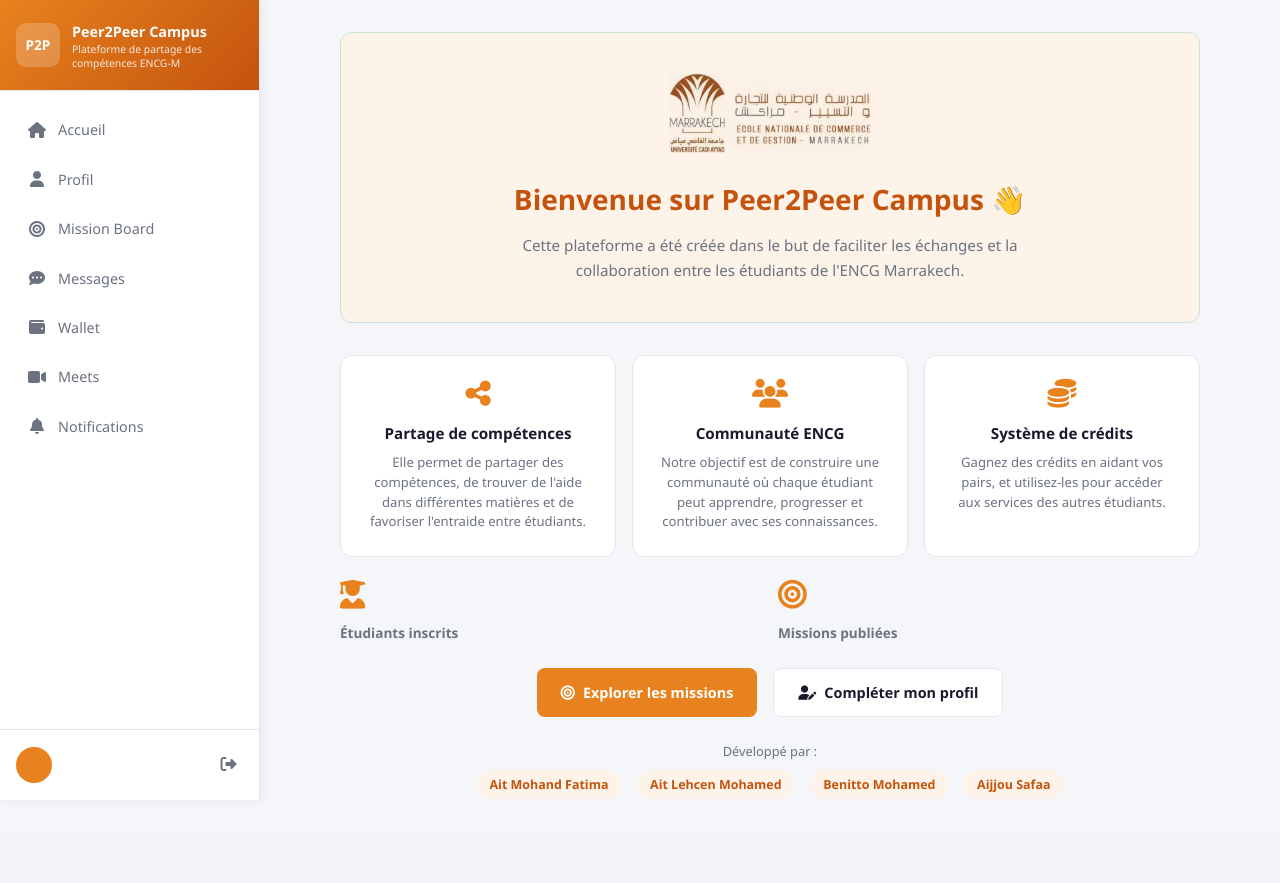
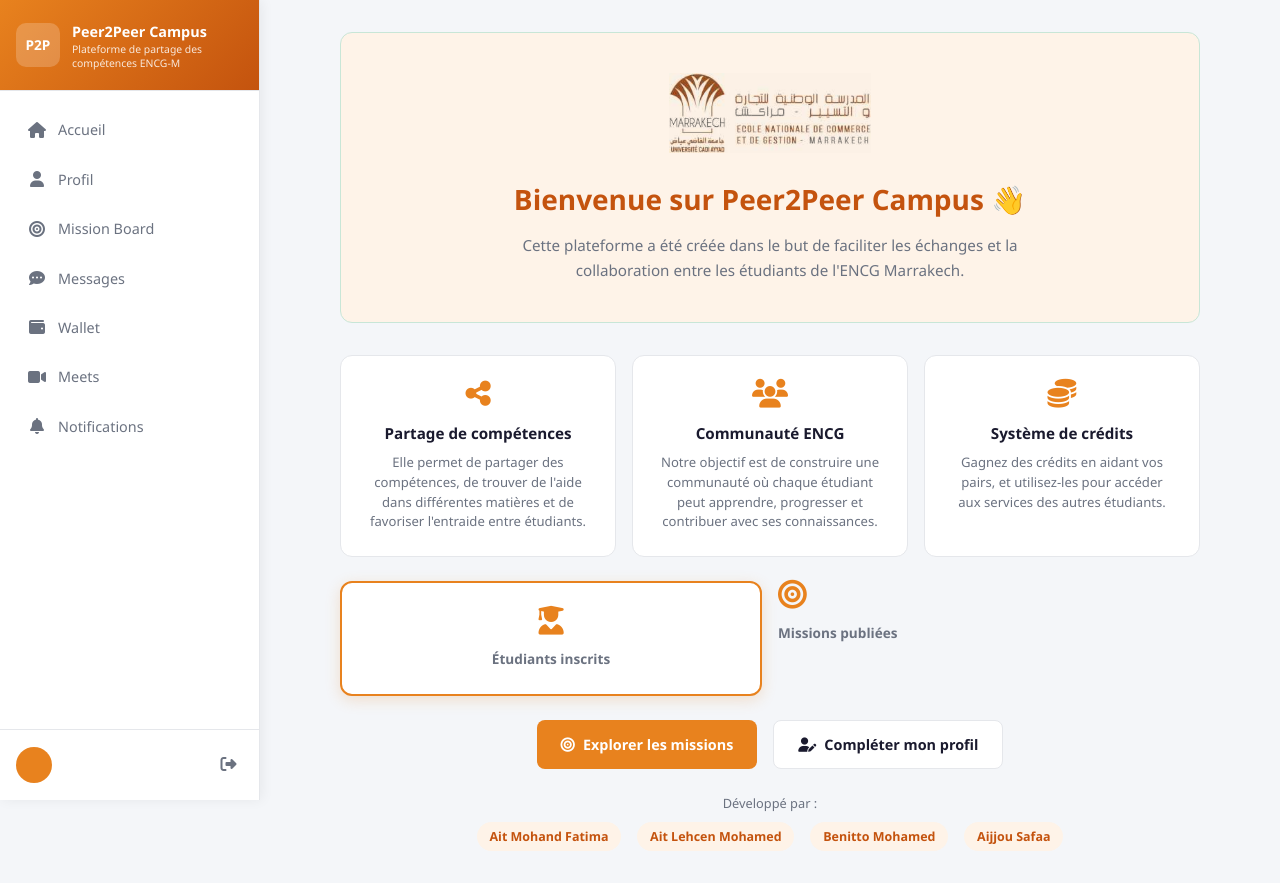
Before and after one commit to FATIMA7344/p2p-campuus, a Flask app: template templates/accueil.html in a window 1280 px wide. Before the commit the page ends 800 px from the top, so only its background shows below. Run offline with Flask 3, Linux system fonts and the light colour scheme; the template is opened without the code that fills it, so the values that code supplies are empty; the visitor is signed in with stand-in values (Sample User, id 1).

Commit message:
Update accueil.html

```diff
--- a/templates/accueil.html
+++ b/templates/accueil.html
@@ -30,7 +30,7 @@
     </div>
 
     <div class="stats-banner">
-        <div class="stat-item">
+        <div class="stat-item" style="background:white; border:2px solid #e8821e; border-radius:12px; padding:1.5rem; text-align:center; box-shadow:0 4px 15px rgba(232,130,30,0.2);">
             <i class="fas fa-user-graduate"></i>
             <div class="stat-number">{{ total_etudiants }}</div>
             <div class="stat-label">Étudiants inscrits</div>
```
